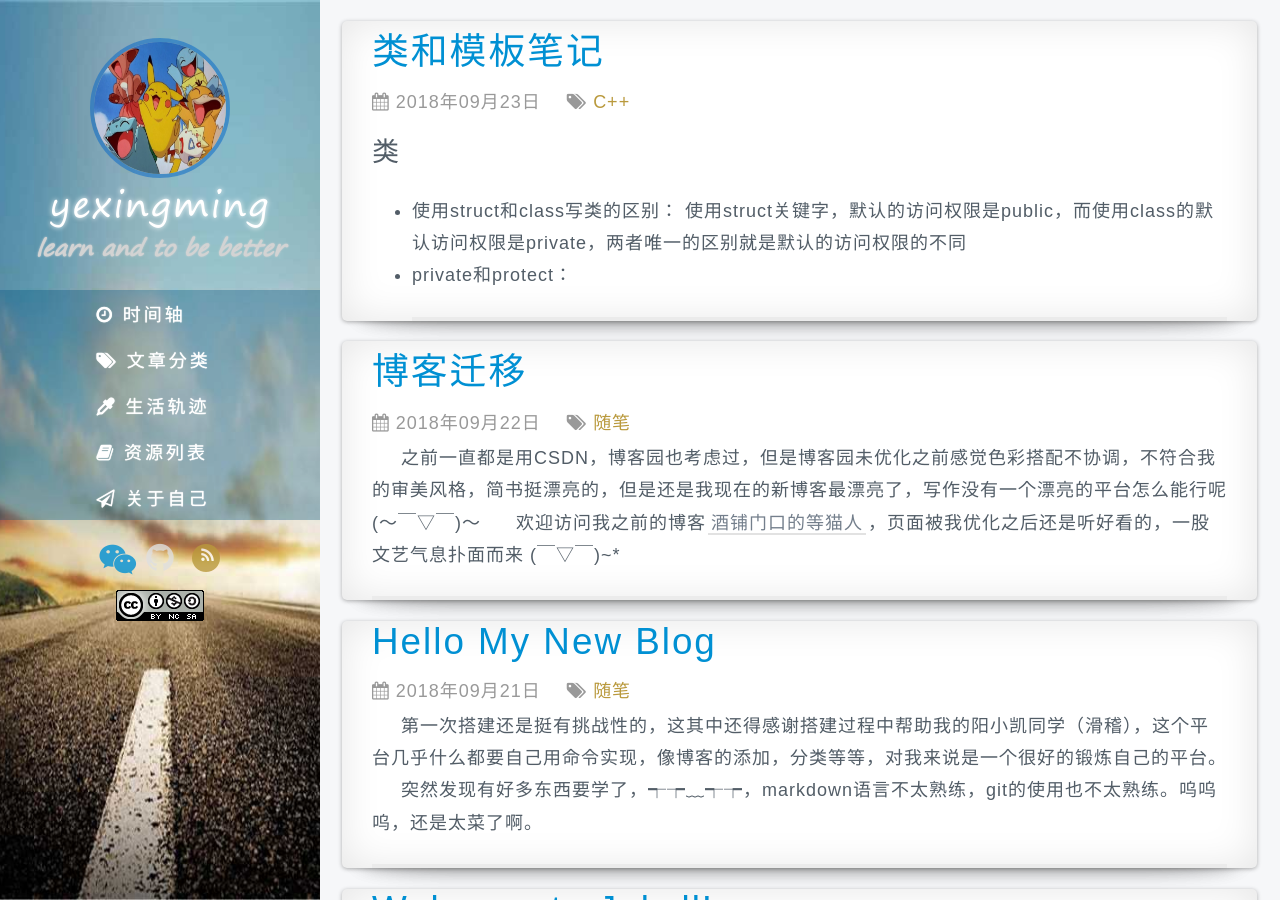
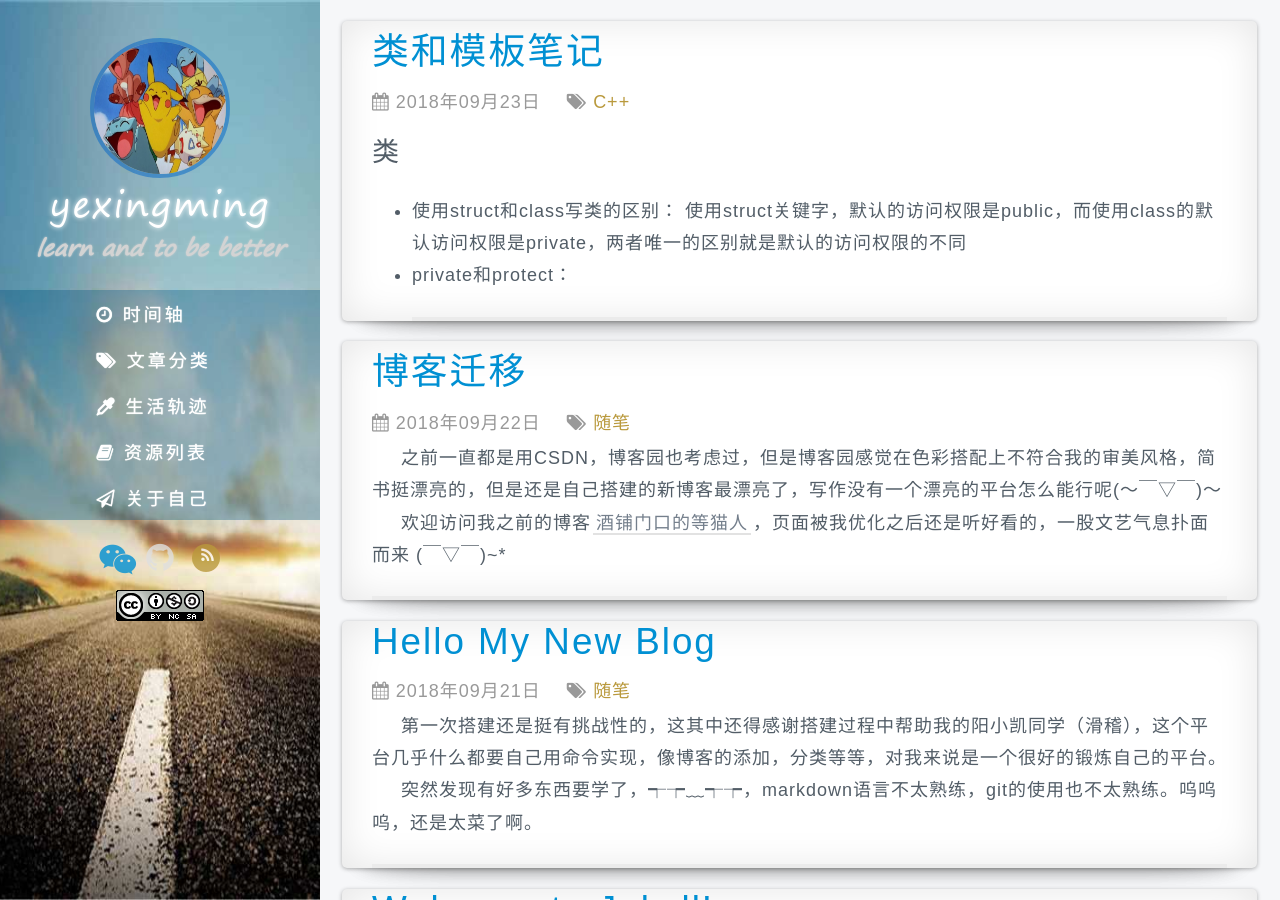
Before and after one commit to drunked-monster/drunked-monster.github.io, a Jekyll site: the page built from index.html, in a window 1280 px wide and 900 px high. Built offline with Jekyll 4.4.1, drawn with Linux system fonts in a browser that asks for light colours; nearby versions of some CDN libraries; some web fonts are replaced; library files that are not in the unit come from our copies; the list of posts is cut into pages by our own code; comment, search, counter and statistics services are not loaded.

Commit message:
Update 2018-09-22-yexingming.md

```diff
--- a/_posts/2018-09-22-yexingming.md
+++ b/_posts/2018-09-22-yexingming.md
@@ -5,6 +5,6 @@ date:   2018-9-22 11:04:07
 categories : 随笔
 tags: 1
 ---
-&ensp;&emsp;之前一直都是用CSDN，博客园也考虑过，但是博客园未优化之前感觉色彩搭配不协调，不符合我的审美风格，简书挺漂亮的，但是还是我现在的新博客最漂亮了，写作没有一个漂亮的平台怎么能行呢(～￣▽￣)～
+&ensp;&emsp;之前一直都是用CSDN，博客园也考虑过，但是博客园感觉在色彩搭配上不符合我的审美风格，简书挺漂亮的，但是还是自己搭建的新博客最漂亮了，写作没有一个漂亮的平台怎么能行呢(～￣▽￣)～
 &ensp;&emsp;欢迎访问我之前的博客[酒铺门口的等猫人](https://blog.csdn.net/qq_41939839)，页面被我优化之后还是听好看的，一股文艺气息扑面而来 (￣▽￣)~*
 <!-- more -->
```
